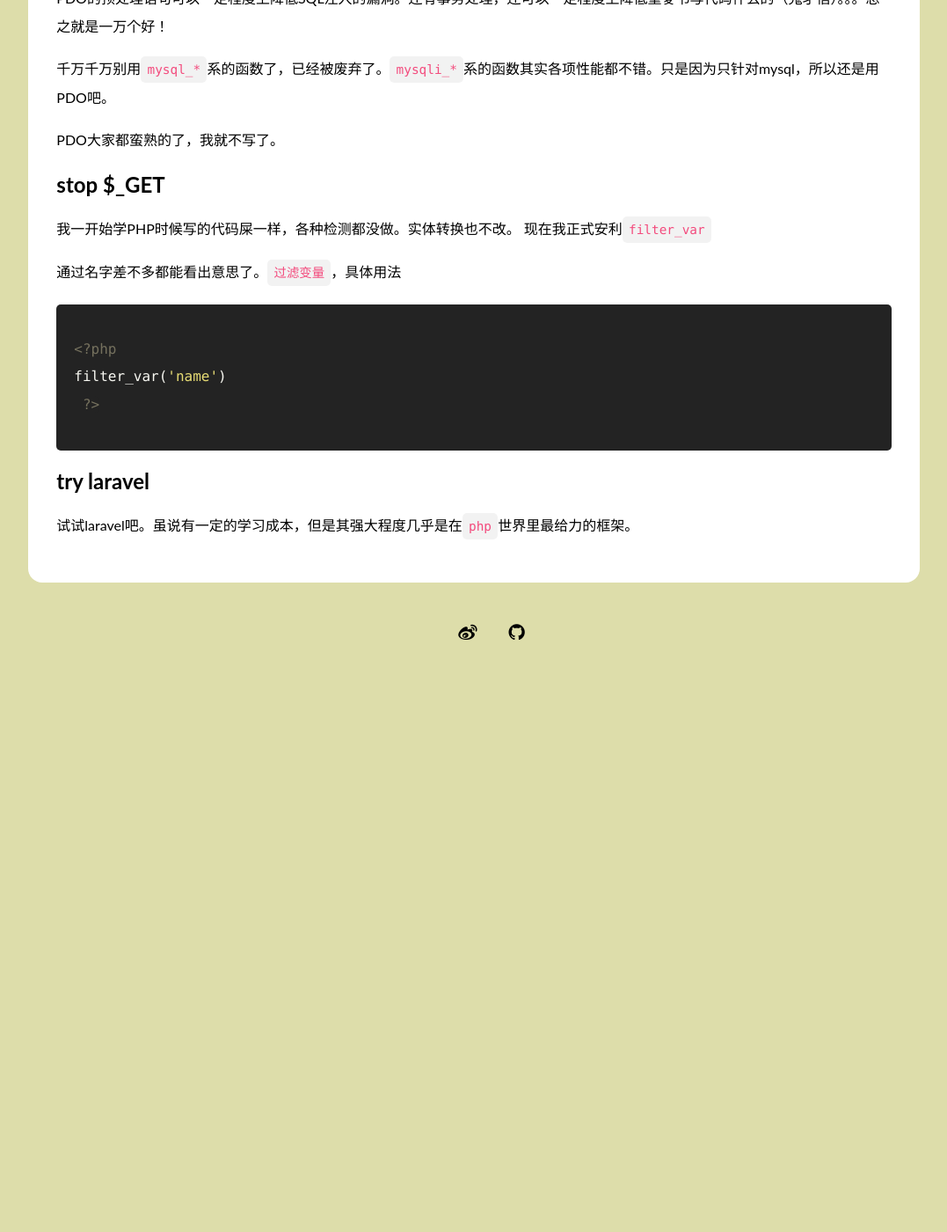
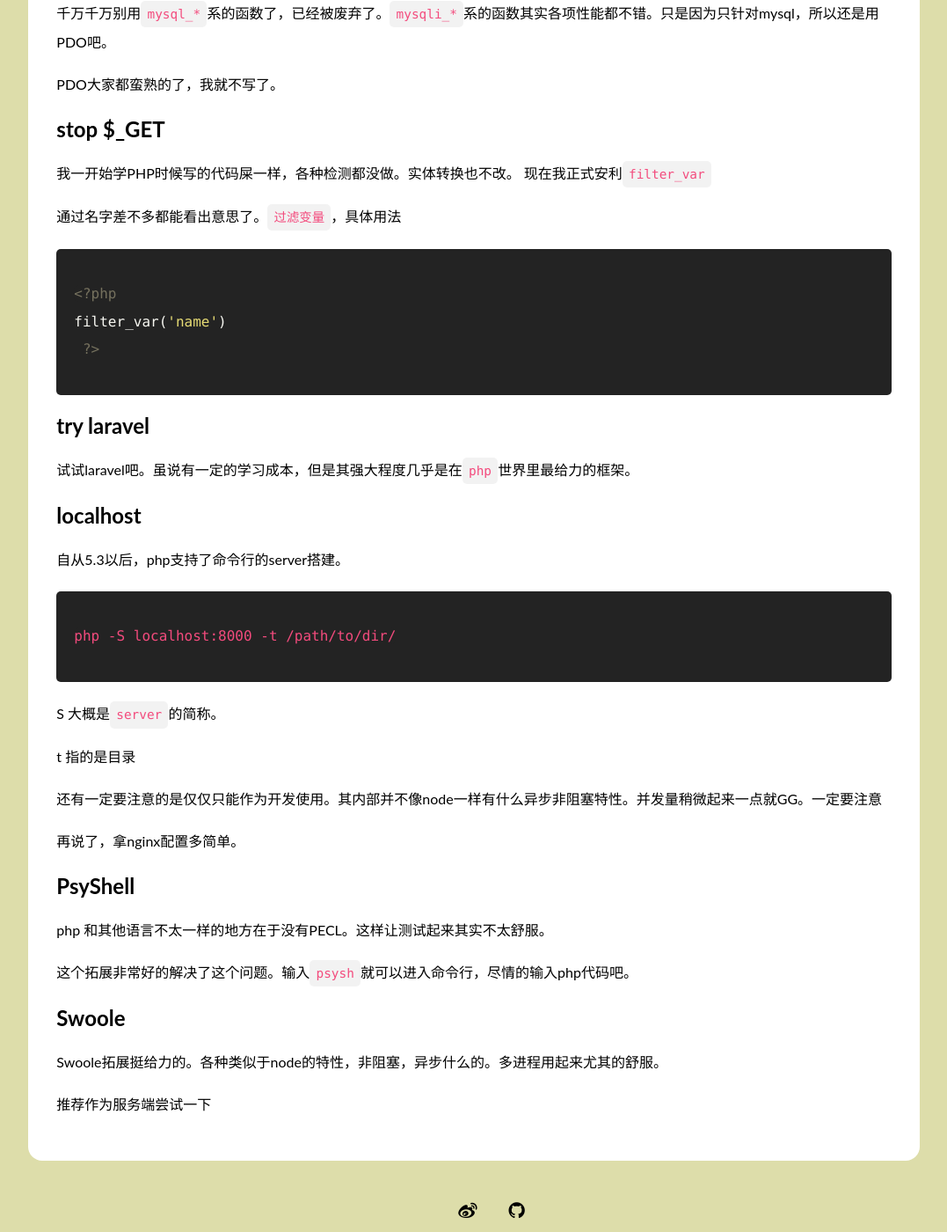
Before and after one commit to AnnatarHe/AnnatarHe.github.io, a Jekyll site: the page built from _posts/2016-01-18-code-new-generation-php.md, in a window 1280 px wide and 1400 px high, scrolled down 2848 px. Shown: the whole window at 88% size, without its empty margins (101-1178 px from the left). Built offline with Jekyll 4.4.1, drawn with Linux system fonts in a browser that asks for light colours; nearby versions of some CDN libraries; some web fonts are replaced; comment, search, counter and statistics services are not loaded; before the commit the page ends 3591 px from its top, so only the background shows below that; some of the changed text lies outside the part shown.

```diff
--- a/_posts/2016-01-18-code-new-generation-php.md
+++ b/_posts/2016-01-18-code-new-generation-php.md
@@ -7,7 +7,7 @@ title: 开始编写新时代的PHP吧
 
 时至今日(2016-01-18)， PHP已经发展到了`PHP 7.0.2`，然而大量的资料和代码依旧停留在上个时代，甚至是上上个时代。
 
-跟着我的这篇博文来试试新时代的PHP吧～
+如果你没有尝试过新生活，跟着我的这篇博文来试试新时代的PHP吧～
 
 ps: 如果你在2017年以后看到这篇文章，那么这就应该属于标配了。
 
@@ -43,7 +41,7 @@ ps: 如果你在2017年以后看到这篇文章，那么这就应该属于标配
 <?php
 // index.php
 require 'vendor/autoload.php';
-(new \Acme\Bootstrap)->start();
+(new Acme\Bootstrap)->start();
  ?>
 {% endhighlight %}
 
@@ -113,3 +111,31 @@ filter_var('name')
 ## try laravel
 
 试试laravel吧。虽说有一定的学习成本，但是其强大程度几乎是在`php`世界里最给力的框架。
+
+## localhost
+
+自从5.3以后，php支持了命令行的server搭建。
+
+{% highlight console %}
+php -S localhost:8000 -t /path/to/dir/
+{% endhighlight %}
+
+S 大概是`server`的简称。
+
+t 指的是目录
+
+还有一定要注意的是仅仅只能作为开发使用。其内部并不像node一样有什么异步非阻塞特性。并发量稍微起来一点就GG。一定要注意
+
+再说了，拿nginx配置多简单。
+
+## PsyShell
+
+php 和其他语言不太一样的地方在于没有PECL。这样让测试起来其实不太舒服。
+
+这个拓展非常好的解决了这个问题。输入`psysh`就可以进入命令行，尽情的输入php代码吧。
+
+## Swoole
+
+Swoole拓展挺给力的。各种类似于node的特性，非阻塞，异步什么的。多进程用起来尤其的舒服。
+
+推荐作为服务端尝试一下
```
Also changed, not shown: other parts of _posts/2016-01-18-code-new-generation-php.md (+4 -6 lines), index.html (+6 -2 lines).
